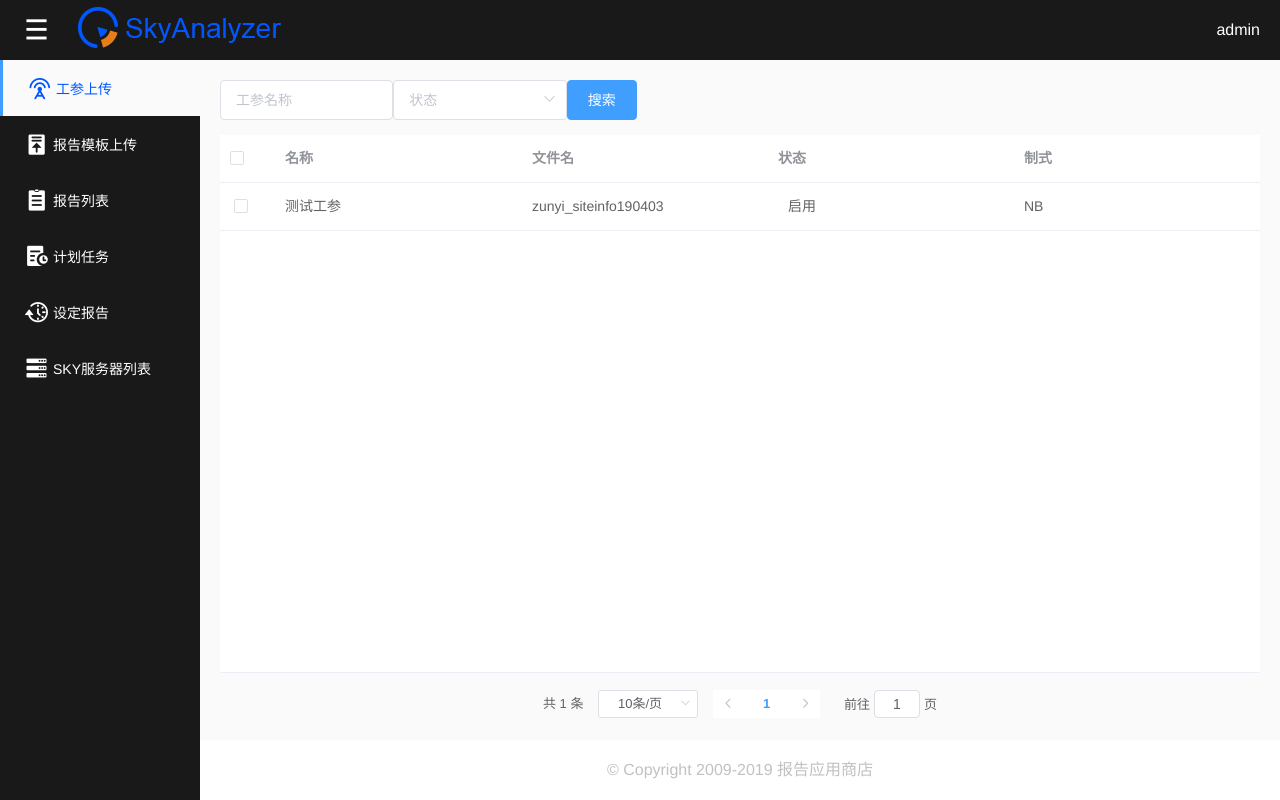
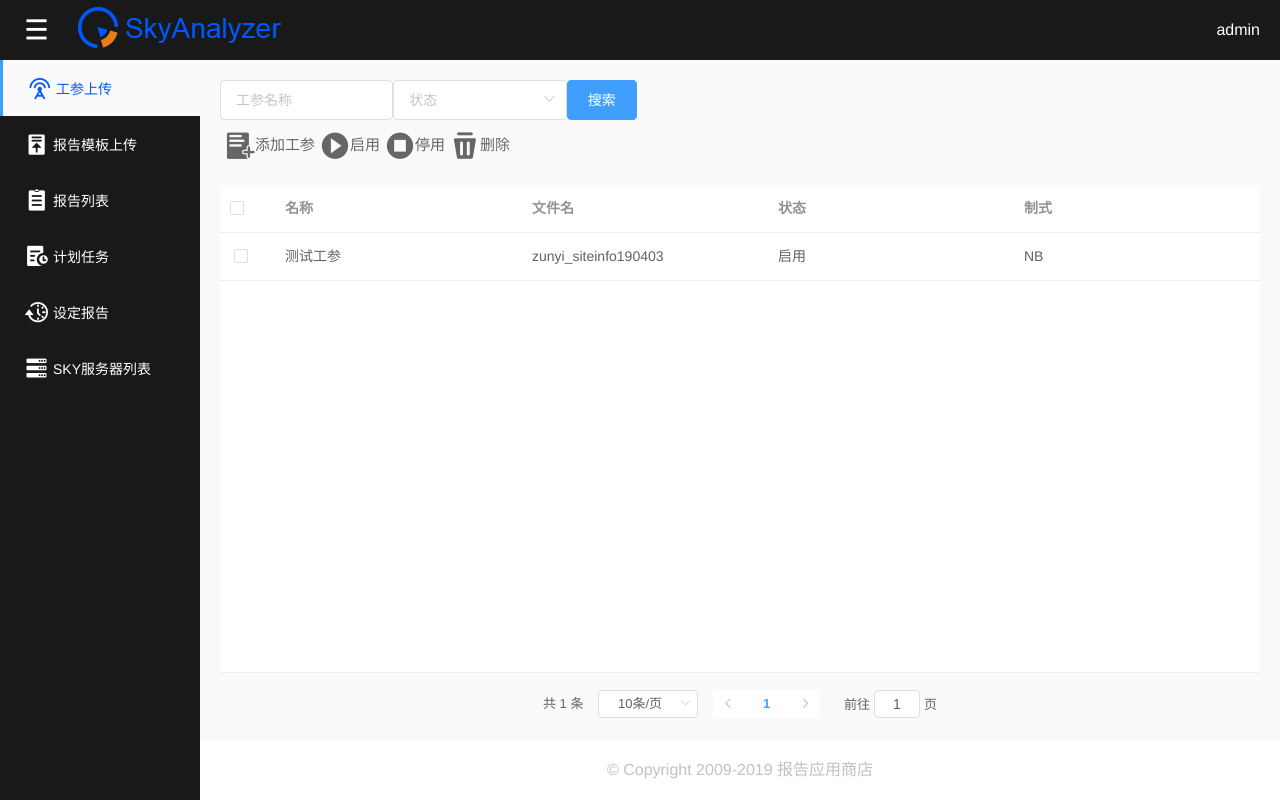
Before and after one commit to Warren1207/report_app_store, a Vue app: page /uploadStation in a window 1280 px wide. Built offline with nearby package versions, Linux system fonts and the light colour scheme; sample sign-in values are in the browser's storage.

Commit message:
工参上传

```diff
--- a/src/mock/index.js
+++ b/src/mock/index.js
@@ -35,3 +35,14 @@ Mock.mock(RegExp("/BaseStation/GetBaseStationList.*"), "get", function() {
     Message: "OK"
   };
 });
+
+Mock.mock("/BaseStation/UpdateBaseStation", "post", function() {
+  return {
+    State: 0,
+    FlagDescription: "SUCCESS",
+    CachedTime: "2019-04-10 10:33:41.814400",
+    Data: "Success",
+    TotalCount: 0,
+    Message: "OK"
+  };
+});
--- a/src/views/UploadStation.vue
+++ b/src/views/UploadStation.vue
@@ -14,6 +14,24 @@
         <el-button type="primary" @click="queryFn">搜索</el-button>
       </el-col>
     </el-row>
+    <div class="opera-wrap">
+      <div class="opera-item" @click="addStation()">
+        <i class="icon iconfont icon-xinzeng"></i>
+        <span>添加工参</span>
+      </div>
+      <div class="opera-item" @click="modifyStation(1)">
+        <i class="icon iconfont icon-qiyong"></i>
+        <span>启用</span>
+      </div>
+      <div class="opera-item" @click="modifyStation(2)">
+        <i class="icon iconfont icon-tingyong"></i>
+        <span>停用</span>
+      </div>
+      <div class="opera-item" @click="modifyStation(3)">
+        <i class="icon iconfont icon-shanchu"></i>
+        <span>删除</span>
+      </div>
+    </div>
     <div class="table-wrap">
       <el-table
         ref="uploadStationTable"
@@ -28,9 +46,7 @@
         </el-table-column>
         <el-table-column label="状态">
           <template slot-scope="scope">
-            <span style="margin-left: 10px">{{
-              statusObj[scope.row.status]
-            }}</span>
+            <span>{{ statusObj[scope.row.status] }}</span>
           </template>
         </el-table-column>
         <el-table-column prop="mobilemode" label="制式"> </el-table-column>
@@ -84,6 +100,30 @@ export default {
     pageChangeFn(val) {
       this.queryParams.pageIndex = val;
       this.queryFn();
+    },
+    modifyStation(Status) {
+      const selected = this.$refs["uploadStationTable"].selection;
+      if (selected.length !== 1) {
+        this.$message({
+          message: "请选择一条数据！",
+          type: "warning"
+        });
+      } else {
+        const Id = selected[0].id;
+        this.$post("/BaseStation/UpdateBaseStation", { Id, Status }).then(
+          res => {
+            if (res.State === 0) {
+              this.$message({
+                message: "操作成功！",
+                type: "success"
+              });
+              this.queryFn();
+            } else {
+              this.$message.error("操作失败！");
+            }
+          }
+        );
+      }
     }
   },
   created() {
@@ -102,5 +142,28 @@ export default {
     width: 100%;
     padding: 15px 0;
   }
+  .opera-wrap {
+    text-align: left;
+    padding: 10px 0;
+    .opera-item {
+      display: inline-block;
+      padding-left: 35px;
+      position: relative;
+      color: #666;
+      cursor: pointer;
+      &:hover {
+        color: #409eff;
+      }
+      > i {
+        font-size: 30px;
+        position: absolute;
+        left: 0;
+      }
+      > span {
+        line-height: 30px;
+        font-size: 15px;
+      }
+    }
+  }
 }
 </style>
```
